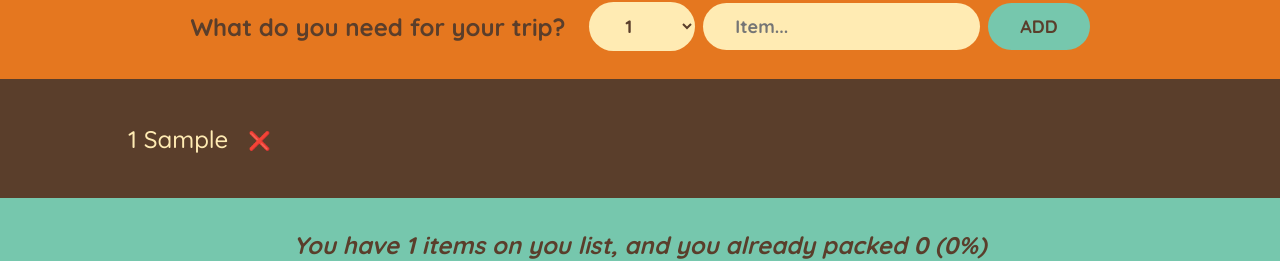
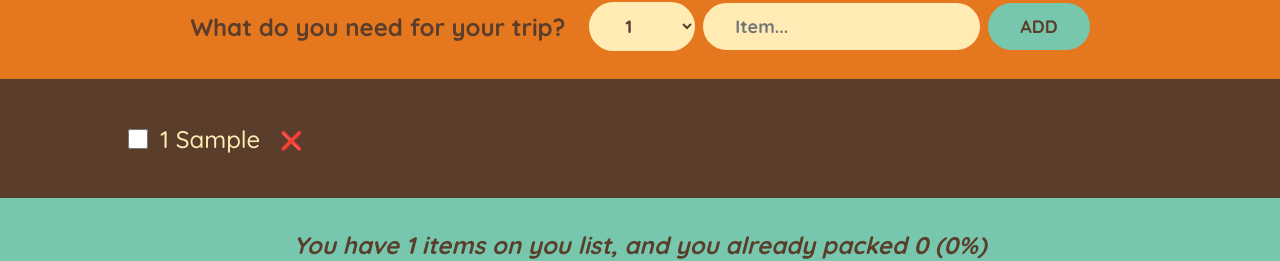
Before and after one commit to ShivamKr-Pandey/learning-react, a React (Create React App) app in the folder travel-list/: page / in a window 1280 px wide. Both pictures are taken after typing "Sample" into the empty fields and a click on the button "ADD". Shown: the part 198-459 px from the top of the page. Built offline with nearby package versions, Linux system fonts and the light colour scheme.

Commit message:
Added: mark item complete feature

```diff
--- a/travel-list/src/App.js
+++ b/travel-list/src/App.js
@@ -11,12 +11,24 @@ export default function App() {
     setItems((items) => items.filter((item) => item.id !== id));
   }
 
+  function toggleItem(id) {
+    setItems((items) =>
+      items.map((item) =>
+        item.id === id ? { ...item, packed: !item.packed } : item
+      )
+    );
+  }
+
   return (
     <>
       <Header />
       <main>
         <Form onAddItems={addItem} />
-        <PackingList items={items} onDeleteItem={deleteItem} />
+        <PackingList
+          items={items}
+          onDeleteItem={deleteItem}
+          onToggleItem={toggleItem}
+        />
       </main>
       <Footer items={items} />
     </>
@@ -81,21 +93,35 @@ function Form({ onAddItems }) {
   );
 }
 
-function PackingList({ items, onDeleteItem }) {
+function PackingList({ items, onDeleteItem, onToggleItem }) {
   return (
     <div className="list">
-      <ul>
-        {items.map((item) => (
-          <Item item={item} onDeleteItem={onDeleteItem} key={item.id} />
-        ))}
-      </ul>
+      {items.length === 0 ? (
+        <p>No items added yet.</p>
+      ) : (
+        <ul>
+          {items.map((item) => (
+            <Item
+              item={item}
+              onDeleteItem={onDeleteItem}
+              key={item.id}
+              onToggleItem={onToggleItem}
+            />
+          ))}
+        </ul>
+      )}
     </div>
   );
 }
 
-function Item({ item, onDeleteItem }) {
+function Item({ item, onDeleteItem, onToggleItem }) {
   return (
     <li>
+      <input
+        type="checkbox"
+        value={item.packed}
+        onChange={() => onToggleItem(item.id)}
+      />
       <span style={item.packed ? { textDecoration: "line-through" } : {}}>
         {item.quantity} {item.description}
       </span>
@@ -104,17 +130,16 @@ function Item({ item, onDeleteItem }) {
   );
 }
 
-function Footer({ items, onDeleteItem }) {
+function Footer({ items }) {
   let allItems = items.length;
   const packedItems = items.filter((item) => item.packed).length;
-  console.log(packedItems);
   const percentage = Math.round((packedItems / allItems) * 100);
 
   return (
     <footer className="stats">
       <em>
         You have {items.length} items on you list, and you already packed{" "}
-        {packedItems} ({percentage}%)
+        {packedItems} ({Number.isNaN(percentage) ? "0" : percentage}%)
       </em>
     </footer>
   );
```
